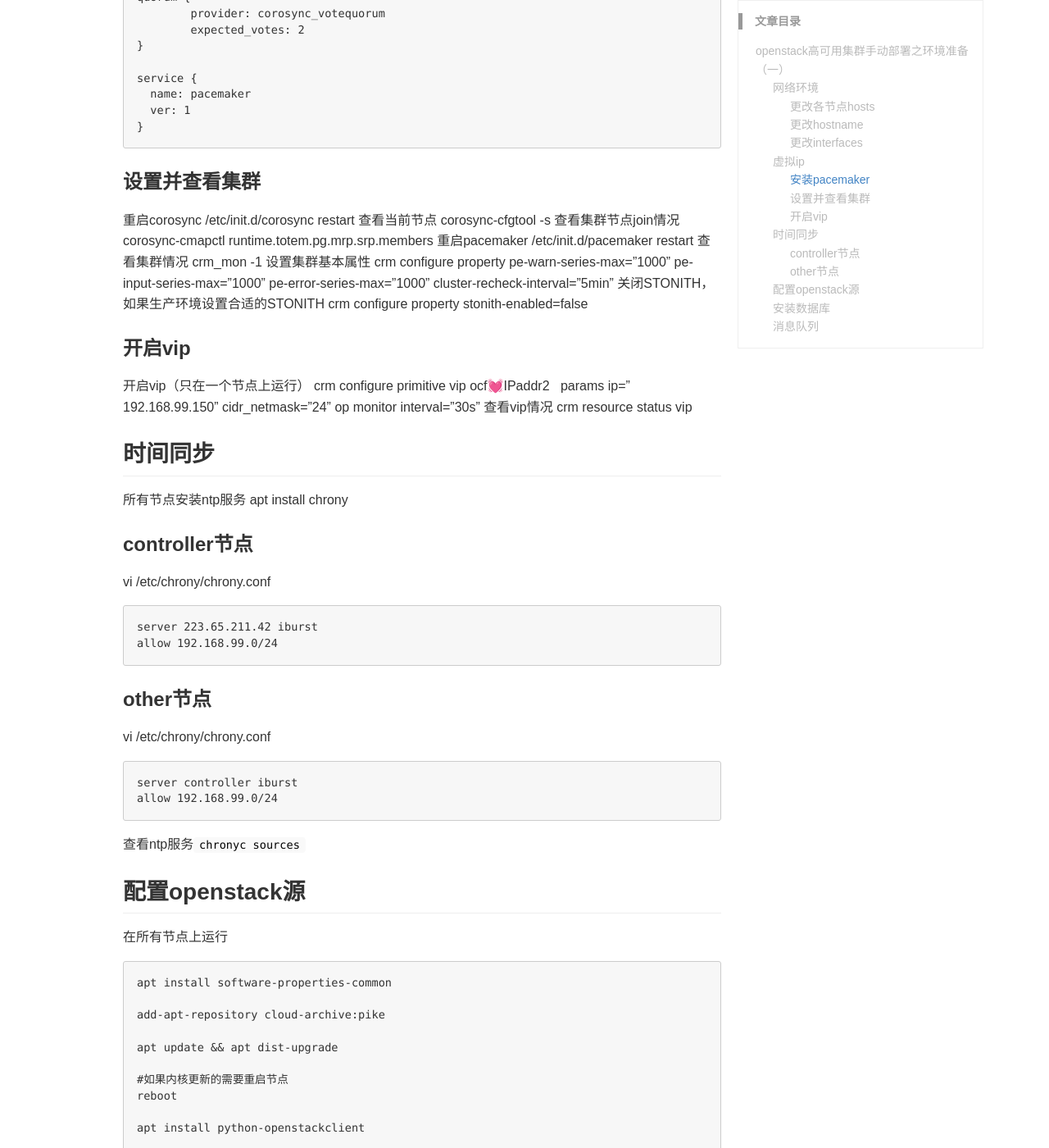
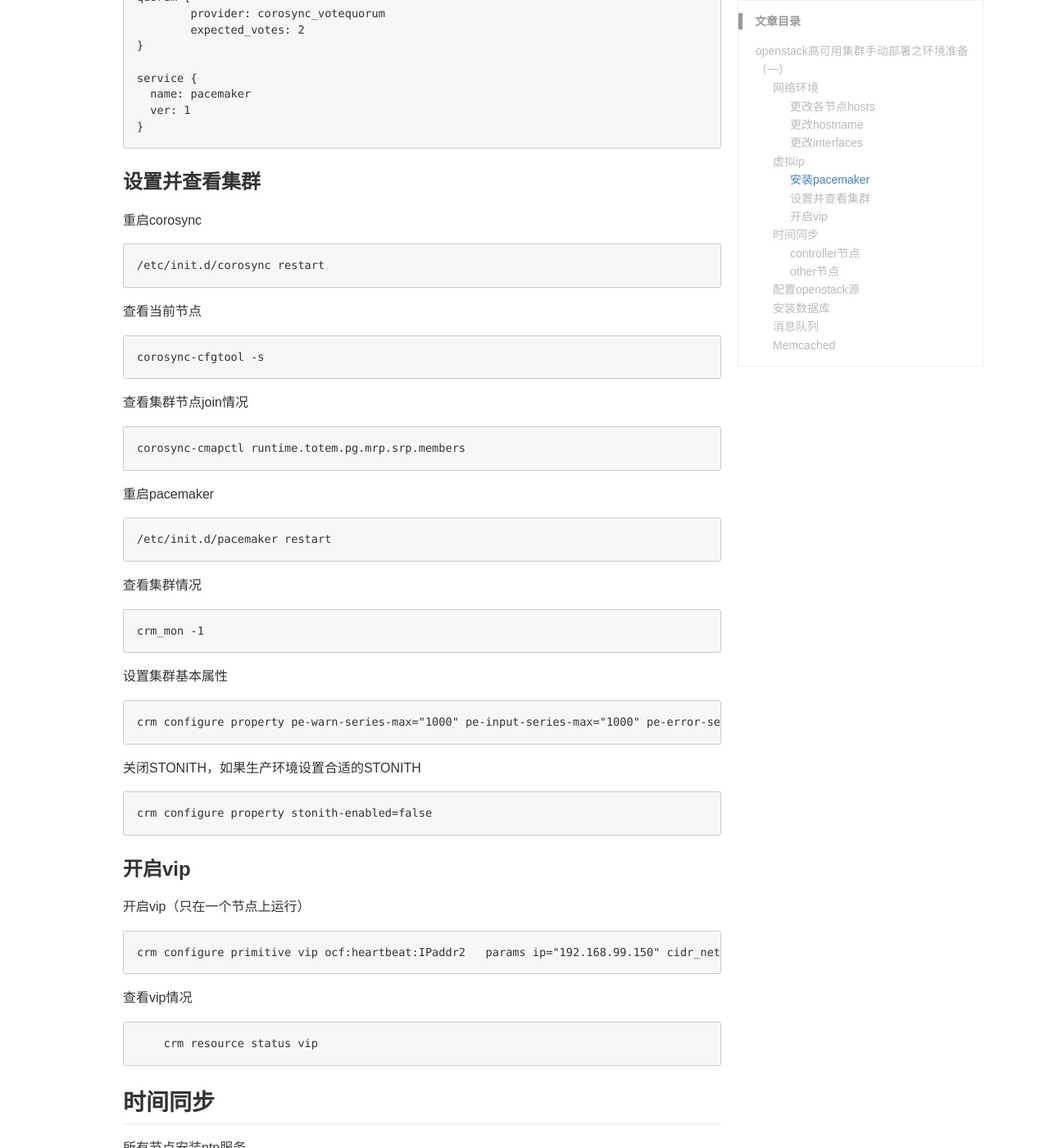
Before and after one commit to poisoncc/blog, a Jekyll site: the page built from _posts/2018-3-6-openstack-ha-environment.md, in a window 1280 px wide and 1400 px high, scrolled down 3405 px. Shown: the whole window at 82% size. Built offline with Jekyll 4.4.1, drawn with Linux system fonts in a browser that asks for light colours; emoji names are drawn with the system emoji font; comment, search, counter and statistics services are not loaded; some of the changed lines change nothing that is shown; some of the changed text lies outside the part shown.

Commit message:
增加openstack-ha-environment

````diff
--- a/_posts/2018-3-6-openstack-ha-environment.md
+++ b/_posts/2018-3-6-openstack-ha-environment.md
@@ -149,33 +149,55 @@
 ```
 
 ### 设置并查看集群
+
 重启corosync
+
 	/etc/init.d/corosync restart
+
 查看当前节点
+
 	corosync-cfgtool -s
+
 查看集群节点join情况
+
 	corosync-cmapctl runtime.totem.pg.mrp.srp.members
+
 重启pacemaker
+
 	/etc/init.d/pacemaker restart
+
 查看集群情况
+
 	crm_mon -1
+
 设置集群基本属性
+
 	crm configure property pe-warn-series-max="1000" pe-input-series-max="1000" pe-error-series-max="1000" cluster-recheck-interval="5min"
+
 关闭STONITH，如果生产环境设置合适的STONITH
+
 	crm configure property stonith-enabled=false
 
 ### 开启vip
 
 开启vip（只在一个节点上运行）
-        crm configure primitive vip ocf:heartbeat:IPaddr2   params ip="192.168.99.150" cidr_netmask="24" op monitor interval="30s"
+
+```
+crm configure primitive vip ocf:heartbeat:IPaddr2   params ip="192.168.99.150" cidr_netmask="24" op monitor interval="30s"
+```
+
 查看vip情况
+
         crm resource status vip
 
 ## 时间同步
+
 所有节点安装ntp服务
-apt install chrony
+
+	apt install chrony
 
 ### controller节点
+
 vi /etc/chrony/chrony.conf
 
 ```
@@ -184,6 +206,7 @@
 ```
 
 ### other节点
+
 vi /etc/chrony/chrony.conf
 
 ```
@@ -194,7 +217,9 @@
 查看ntp服务`chronyc sources`
 
 ## 配置openstack源
+
 在所有节点上运行
+
 ```
 apt install software-properties-common
 
@@ -212,3 +237,22 @@
 请参考之前的[文章](http://blog.nocturne.cc/2018/02/27/mariadb-galera/ "文章")，在三个controller上安装mariadb-galera集群。
 
 ## 消息队列
+请参考之前的[文章](http://blog.nocturne.cc/2018/02/13/rabbitmq/ "文章")，在三个controller上安装rabbitmq集群。
+
+## Memcached
+
+在所有controller节点上安装memcached
+
+	apt install memcached python-memcache
+
+配置memcached
+
+vi /etc/memcached.conf
+
+	-l 192.168.99.112
+
+添加该节点的具体ip
+
+重启服务
+
+	service memcached restart
````
